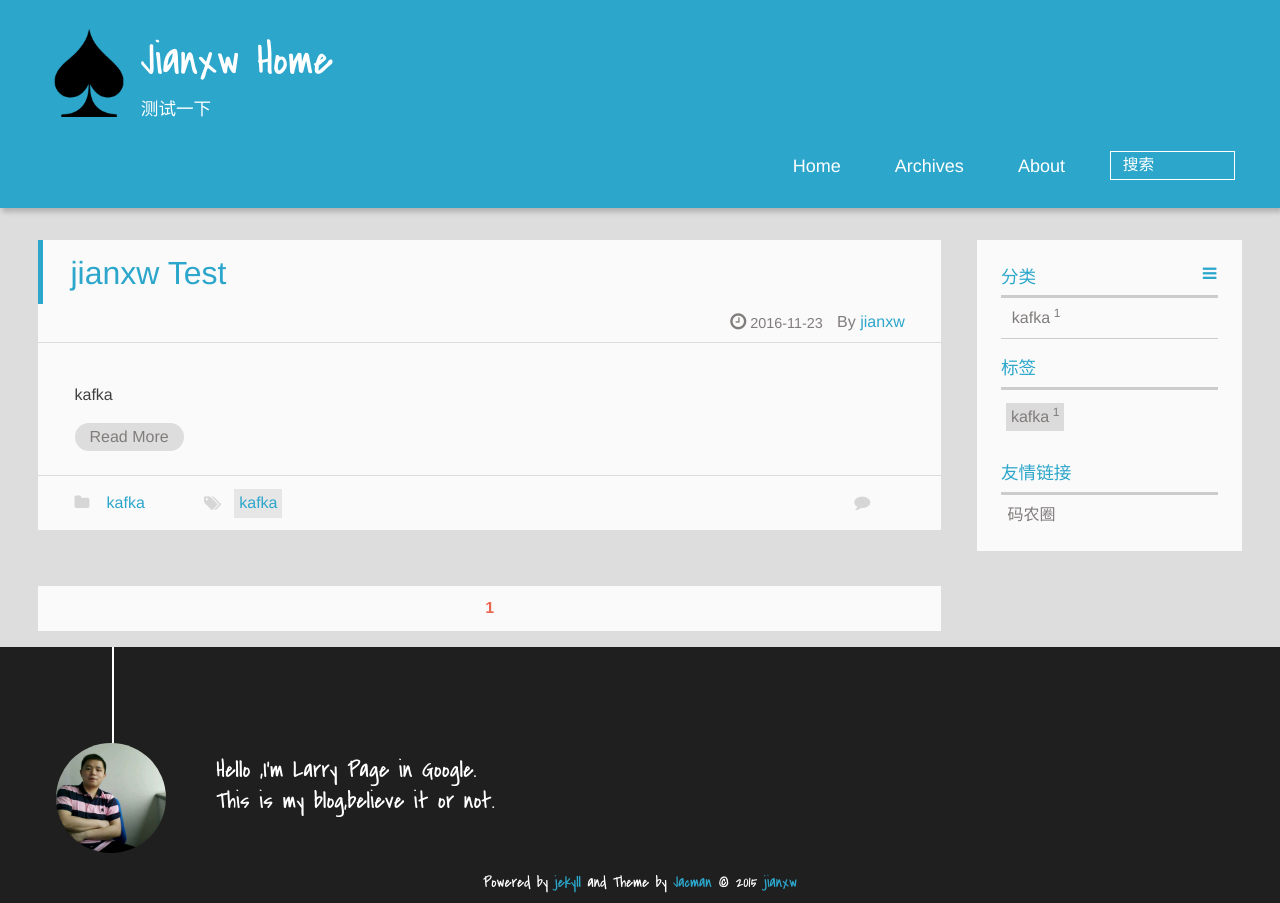
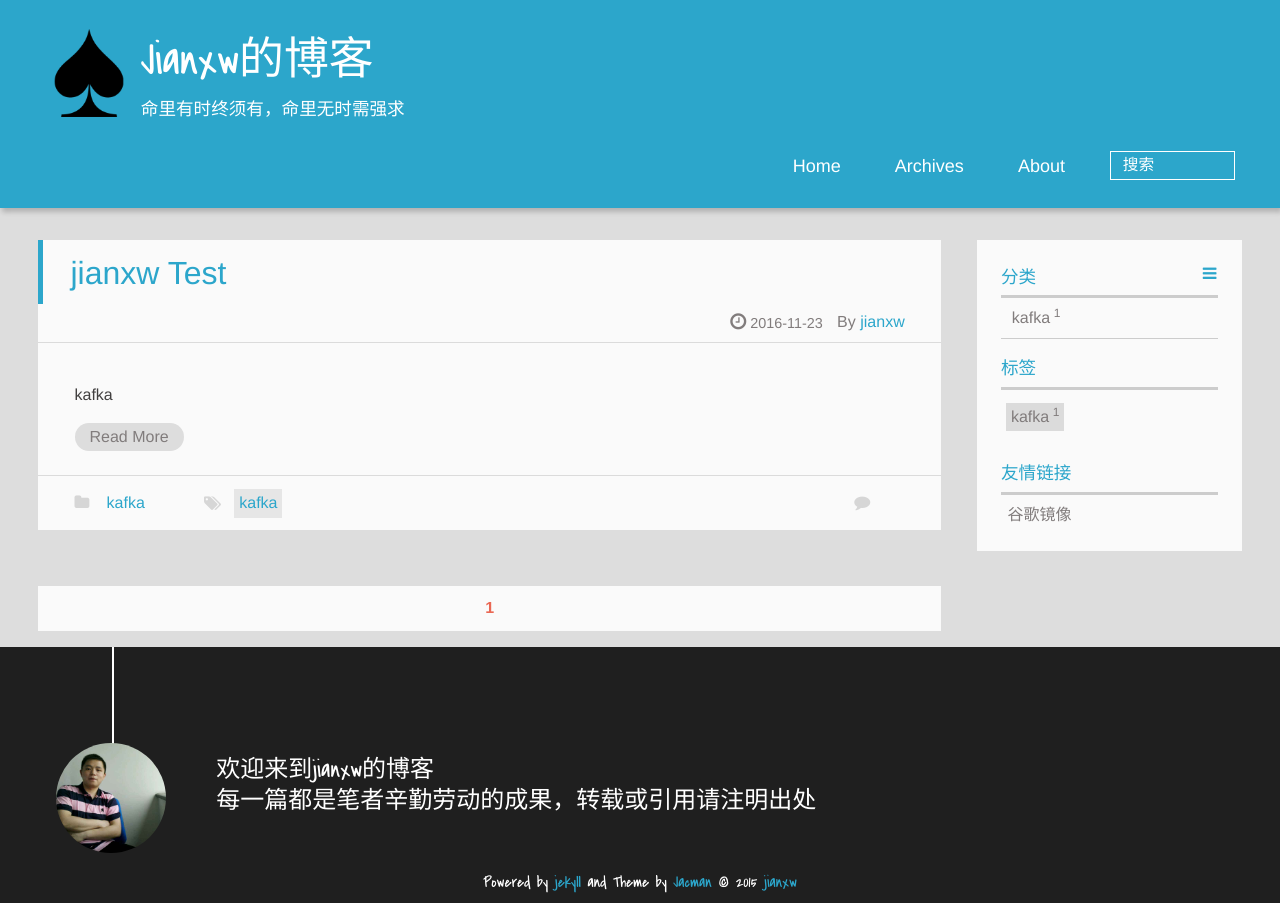
Before and after one commit to jianxw/jianxw.github.io, a Jekyll site: the page built from index.html, in a window 1280 px wide. Built offline with Jekyll 4.4.1, drawn with Linux system fonts in a browser that asks for light colours; Markdown is read by kramdown in place of the engine named in the settings; the list of posts is cut into pages by our own code; comment, search, counter and statistics services are not loaded.

Commit message:
config文件增加百度统计

```diff
--- a/_config.yml
+++ b/_config.yml
@@ -33,10 +33,11 @@ defaults:
 paginate: 20
 
 #### Site
-title : Jianxw Home
-tagline: 测试一下
+title : Jianxw的博客
+tagline: 命里有时终须有，命里无时需强求
 assets: /assets
 baseurl:
+google_url: guso.ml
 
 #### Language
 language: zh-CN    ## blog site languages: en, zh-CN, zh-TW
@@ -84,9 +85,9 @@ mathjax: true      #enable mathjax if true
 
 #### Author information
 author:
-  name: jianxw      ## e.g. wuchong Author name
-  intro_line1:  "Hello ,I'm Larry Page in Google."    ## your introduction on the bottom of the page
-  intro_line2:  "This is my blog,believe it or not."  ## the 2nd line
+  name: jianxw      ## e.g.
+  intro_line1:  "欢迎来到jianxw的博客"    ## your introduction on the bottom of the page
+  intro_line2:  "每一篇都是笔者辛勤劳动的成果，转载或引用请注明出处"  ## the 2nd line
   weibo:      ## e.g. wuchong1014 or 2176287895 for http://weibo.com/2176287895
   weibo_verifier:  ## e.g. b3593ceb Your weibo-show widget verifier ,if you use weibo-show it is needed.
   tsina:      ## e.g. 2176287895  Your weibo ID,It will be used in share button.
@@ -110,7 +111,7 @@ toc:
 
 #### Links
 links:
-  码农圈: https://coderq.com
+  谷歌镜像: http://dir.scmor.com/google/
 
 #### Comment
 duoshuo_shortname: true   ## e.g. wuchong   your duoshuo short name.
@@ -131,32 +132,14 @@ google_analytics:
 ## https://developers.google.com/analytics/devguides/collection/upgrade/?hl=zh_CN
 baidu_tongji:
   enable: true
-  sitecode:  ## e.g. e6d1f421bbc9962127a50488f9ed37d1 your baidu tongji site code
+  sitecode: 177c4091a835b43321f23726d27d833c
 cnzz_tongji:
-  enable: true
+  enable: false
   siteid:    ## e.g. 1253575964 your cnzz tongji site id
 
 #### Miscellaneous
 fancybox: true        ## if you use gallery post or want use fancybox please set the value to true.
 totop: true           ## if you want to scroll to top in every post set the value to true
 
-#### Custom Search
-google_cse:
-  enable: false
-  cx: 018294693190868310296:abnhpuysycw  ## e.g. 018294693190868310296:abnhpuysycw your Custom Search ID.
-## https://www.google.com/cse/
-## To enable the custom search You must create a "search" folder in '/source' and a "index.md" file
-## set the 'front-matter' as
-## layout: search
-## title: search
-## ---
-baidu_search:     ## http://zn.baidu.com/
-  enable: false
-  id:   ## e.g. "783281470518440642"  for your baidu search id
-  site: http://zhannei.baidu.com/cse/search  ## your can change to your site instead of the default site
-tinysou_search:     ## http://tinysou.com/
-  enable: false
-  id:  ## e.g. "4ac092ad8d749fdc6293" for your tiny search id
-
 gems:
  - jemoji
```
